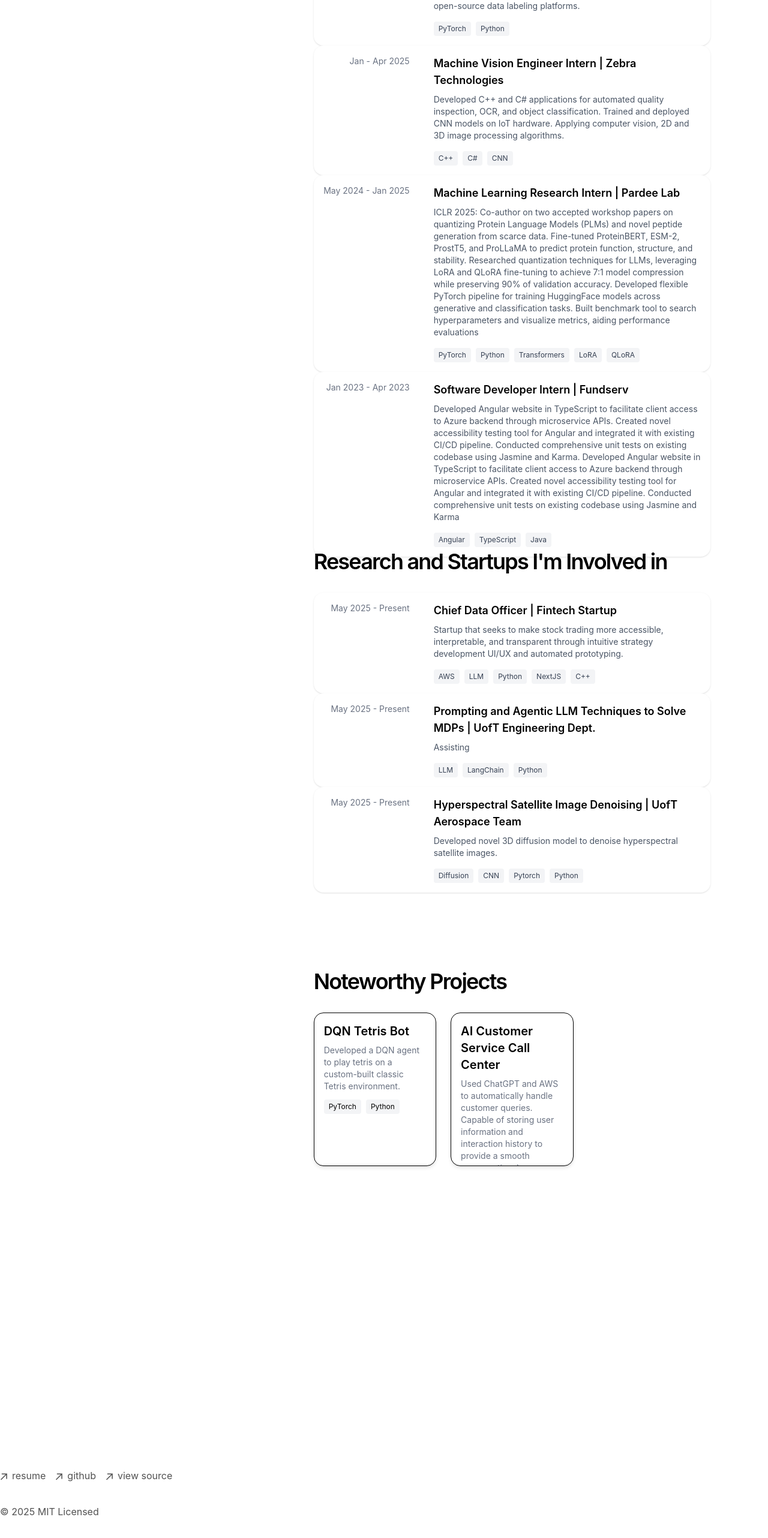
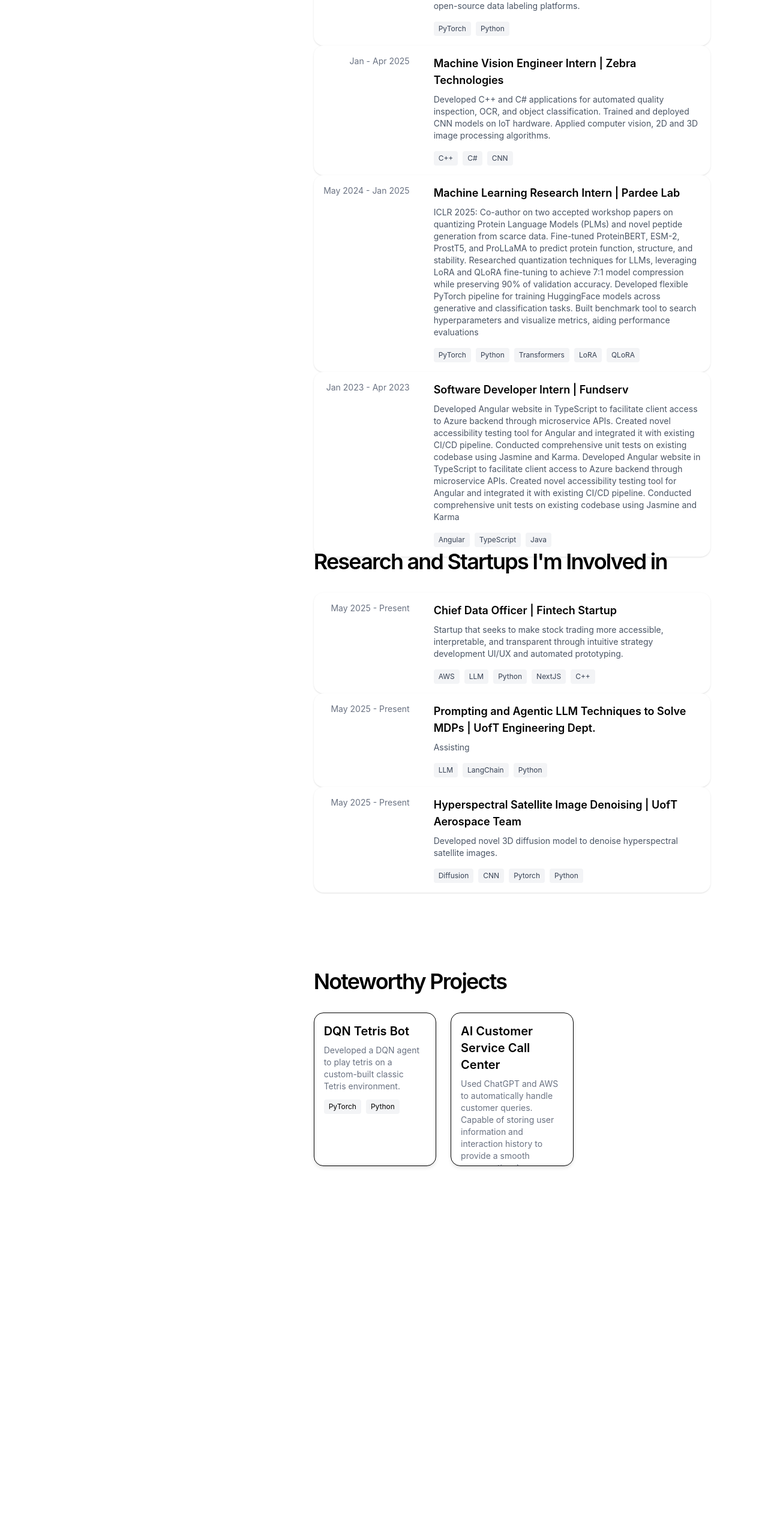
Before and after one commit to matthxie/portfolio-website, a Next.js app: page / in a window 1280 px wide. Shown: the part 1644-4208 px from the top of the page at 60% size. After the commit the page ends 4010 px from the top, so only its background shows below. Built offline with nearby package versions, Linux system fonts and the light colour scheme.

Commit message:
remove footer and align bottom of page

```diff
--- a/app/layout.tsx
+++ b/app/layout.tsx
@@ -56,9 +56,9 @@ export default function RootLayout({
         <main className="flex-auto min-w-0 mt-6 flex flex-col px-2 md:px-0">
           {/* <Navbar /> */}
           {children}
-          <Footer />
+          {/* <Footer />
           <Analytics />
-          <SpeedInsights />
+          <SpeedInsights /> */}
         </main>
       </body>
     </html>
--- a/app/page.tsx
+++ b/app/page.tsx
@@ -36,7 +36,7 @@ const experiences = [
     title: "Machine Vision Engineer Intern | Zebra Technologies",
     description: "Developed C++ and C# applications for automated quality inspection, \
                   OCR, and object classification. Trained and deployed CNN models on IoT hardware. \
-                  Applying computer vision, 2D and 3D image processing algorithms.",
+                  Applied computer vision, 2D and 3D image processing algorithms.",
     stack: ["C++", "C#", "CNN"],
     githubLink: "https://github.com/yourproject"
   },
@@ -182,7 +182,7 @@ export default function Page() {
             </section>
 
 
-            <section className="h-[800px] w-full px-12 py-20" id="projects">
+            <section className="h-[750px] w-full px-12 py-20" id="projects">
               <h1 className="mb-8 text-4xl font-semibold tracking-tighter">
                 Noteworthy Projects
               </h1>
```
